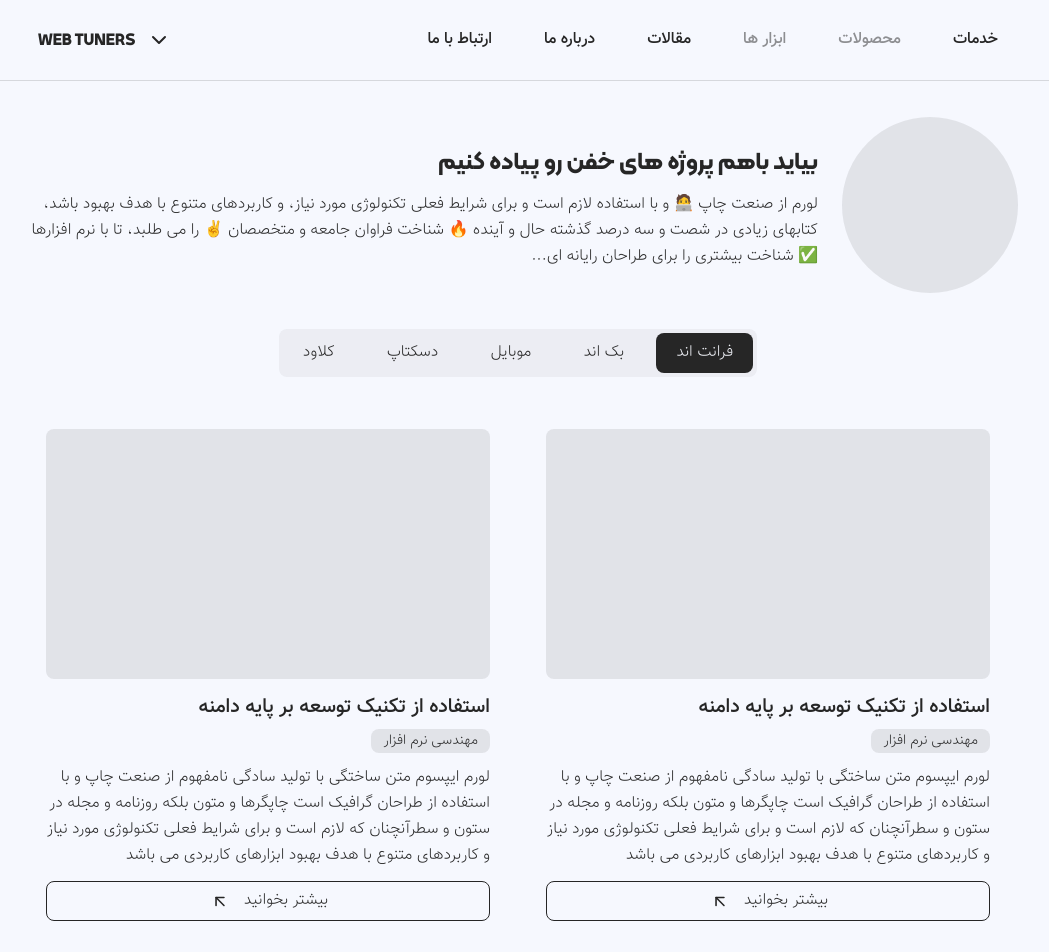
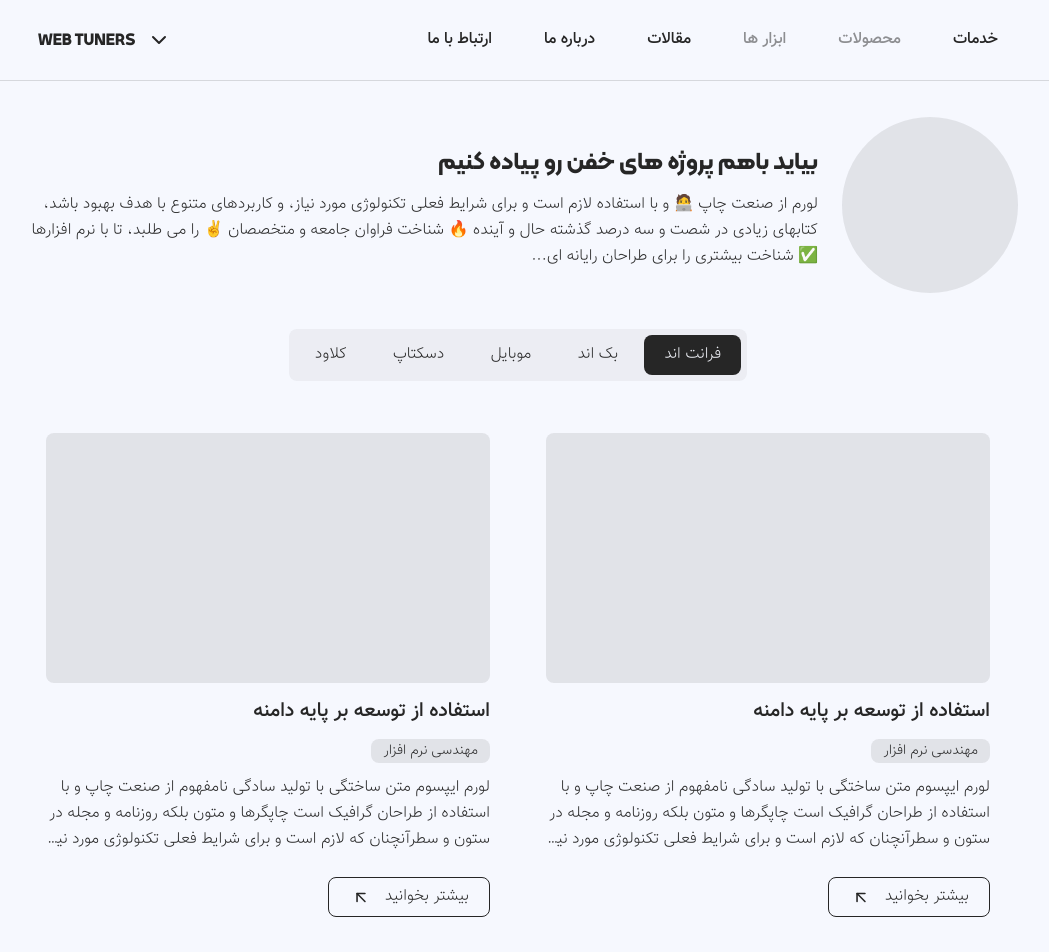
Before and after one commit to FarzadVav/next.js-portfolio, a Next.js app: page /articles in a window 1280 px wide. Shown: the top 952 px of the page, without its empty margins (122-1171 px from the left). Built offline with nearby package versions, Linux system fonts and the light colour scheme.

Commit message:
fix: articles page design

```diff
--- a/app/articles/page.tsx
+++ b/app/articles/page.tsx
@@ -1,7 +1,6 @@
 import Link from "next/link";
 import { ArrowUpLeft } from "lucide-react";
 
-import { $mergeKeys } from "root/utils/general.utils";
 import { ROUTES } from "root/constants/routes.constants";
 import PageHero from "root/components/modules/PageHero/Index";
 
@@ -14,33 +13,32 @@ const ArticlesPage = () => {
         description="لورم از صنعت چاپ 🧑‍💻 و با استفاده لازم است و برای شرایط فعلی تکنولوژی مورد نیاز، و کاربردهای متنوع با هدف بهبود باشد، کتابهای زیادی در شصت و سه درصد گذشته حال و آینده 🔥 شناخت فراوان جامعه و متخصصان ✌️ را می طلبد، تا با نرم افزارها ✅ شناخت بیشتری را برای طراحان رایانه ای..."
       />
 
-      <div className="f-align mt-9 p-1 w-fit gap-3 mx-auto rounded-lg bg-foreground-6">
-        <button className="btn btn-fill">فرانت اند</button>
-        <button className="btn btn-ghost">بک اند</button>
-        <button className="btn btn-ghost">موبایل</button>
-        <button className="btn btn-ghost">دسکتاپ</button>
-        <button className="btn btn-ghost">کلاود</button>
+      <div className="p-1.5 mt-9 f-align w-fit mx-auto rounded-lg gap-1.5 bg-foreground-6">
+        <button className="btn-fill">فرانت اند</button>
+        <button className="btn-ghost">بک اند</button>
+        <button className="btn-ghost">موبایل</button>
+        <button className="btn-ghost">دسکتاپ</button>
+        <button className="btn-ghost">کلاود</button>
       </div>
 
       <div className="container mt-6 grid grid-cols-2">
         {Array.from(new Array(7)).map(() => (
-          <div className="card card-effect" key={Math.random()}>
+          <div className="card-effect" key={Math.random()}>
             <div className="w-full aspect-video bg-foreground-5 rounded-lg" />
 
-            <h2 className="text-xl font-vazir-bold mt-3">استفاده از تکنیک توسعه بر پایه دامنه</h2>
-            <div className="badge mt-1.5">مهندسی نرم افزار</div>
+            <h6 className="text-xl mt-3 font-vazir-bold">استفاده از توسعه بر پایه دامنه</h6>
 
-            <p className="mt-3">
+            <div className="badge mt-3">مهندسی نرم افزار</div>
+
+            <p className="mt-3 line-clamp-3">
               لورم ایپسوم متن ساختگی با تولید سادگی نامفهوم از صنعت چاپ و با استفاده از طراحان
               گرافیک است چاپگرها و متون بلکه روزنامه و مجله در ستون و سطرآنچنان که لازم است و برای
-              شرایط فعلی تکنولوژی مورد نیاز و کاربردهای متنوع با هدف بهبود ابزارهای کاربردی می باشد{" "}
+              شرایط فعلی تکنولوژی مورد نیاز و کاربردهای متنوع با هدف بهبود ابزارهای کاربردی می باشد
             </p>
 
-            <Link className="w-full mt-3" href={$mergeKeys("/", [ROUTES.articles, 1])}>
-              <button className="w-full btn btn-outline">
-                <span>بیشتر بخوانید</span>
-                <ArrowUpLeft className="compatible-icon" />
-              </button>
+            <Link className="mt-6 btn-outline" href={ROUTES.articles + "/1"}>
+              <span>بیشتر بخوانید</span>
+              <ArrowUpLeft className="compatible-icon" />
             </Link>
           </div>
         ))}
--- a/app/page.tsx
+++ b/app/page.tsx
@@ -93,7 +93,7 @@ const HomePage = () => {
         </PageTitle>
 
         <div className="container mt-6 f-align">
-          <div className="card card-effect w-1/3">
+          <div className="card-effect w-1/3">
             <span className="text-xl font-vazir-bold">فرانت اند</span>
             <div className="w-full mt-6 aspect-square rounded-xl bg-foreground-5"></div>
             <Link className="btn-outline mt-6" href={ROUTES.services}>
@@ -101,7 +101,7 @@ const HomePage = () => {
               <ArrowUpLeftIcon className="compatible-icon" />
             </Link>
           </div>
-          <div className="card card-effect w-1/3">
+          <div className="card-effect w-1/3">
             <span className="text-xl font-vazir-bold">بک اند</span>
             <div className="w-full mt-6 aspect-square rounded-xl bg-foreground-5"></div>
             <Link className="mt-6 btn-outline" href={ROUTES.services}>
@@ -109,7 +109,7 @@ const HomePage = () => {
               <ArrowUpLeftIcon className="compatible-icon" />
             </Link>
           </div>
-          <div className="card card-effect w-1/3">
+          <div className="card-effect w-1/3">
             <span className="text-xl font-vazir-bold">ربات تلگرام</span>
             <div className="w-full mt-6 aspect-square rounded-xl bg-foreground-5"></div>
             <Link className="mt-6 btn-outline" href={ROUTES.services}>
@@ -124,7 +124,7 @@ const HomePage = () => {
         <h3>نگاهتان از ما</h3>
       </PageTitle>
       <div className="grid mt-6 grid-cols-2 container">
-        <div className="f-align card card-effect gap-3">
+        <div className="f-align card-effect gap-3">
           <div className="size-16 min-w-16 bg-foreground-5 rounded-lg" />
           <div>
             <span className="font-vazir-bold text-lg">بهترین روش های برنامه ریزی!</span>
@@ -135,7 +135,7 @@ const HomePage = () => {
           </div>
         </div>
 
-        <div className="f-align card card-effect gap-3">
+        <div className="f-align card-effect gap-3">
           <div className="size-16 min-w-16 bg-foreground-5 rounded-lg" />
           <div>
             <span className="font-vazir-bold text-lg">بهترین روش های برنامه ریزی!</span>
@@ -146,7 +146,7 @@ const HomePage = () => {
           </div>
         </div>
 
-        <div className="f-align card card-effect gap-3">
+        <div className="f-align card-effect gap-3">
           <div className="size-16 min-w-16 bg-foreground-5 rounded-lg" />
           <div>
             <span className="font-vazir-bold text-lg">بهترین روش های برنامه ریزی!</span>
@@ -157,7 +157,7 @@ const HomePage = () => {
           </div>
         </div>
 
-        <div className="f-align card card-effect gap-3">
+        <div className="f-align card-effect gap-3">
           <div className="size-16 min-w-16 bg-foreground-5 rounded-lg" />
           <div>
             <span className="font-vazir-bold text-lg">بهترین روش های برنامه ریزی!</span>
@@ -222,7 +222,7 @@ const HomePage = () => {
         </ScrollXContainer>
       </ScrollX>
 
-      <div className="container card card-effect mt-9">
+      <div className="container card-effect mt-9">
         <h5 className="text-xl font-kalameh-bold">مشاوه میخواهید؟ با ما در ارتباط باشید!</h5>
         <p className="mt-3">
           لورم ایپسوم متن ساختگی با تولید سادگی نامفهوم از صنعت چاپ، و با استفاده از طراحان گرافیک
@@ -264,7 +264,7 @@ const HomePage = () => {
       <ScrollX className="container mt-6">
         <ScrollXContainer>
           {Array.from(new Array(7)).map(() => (
-            <div className="w-2/5 card card-effect min-w-2/5" key={Math.random()}>
+            <div className="w-2/5 card-effect min-w-2/5" key={Math.random()}>
               <div className="w-full aspect-video bg-foreground-5 rounded-lg" />
 
               <h6 className="text-xl mt-3 font-vazir-bold">استفاده از توسعه بر پایه دامنه</h6>
```
